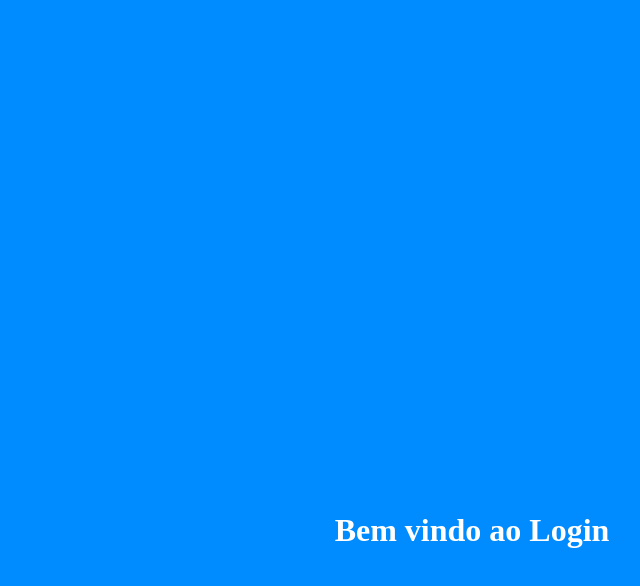
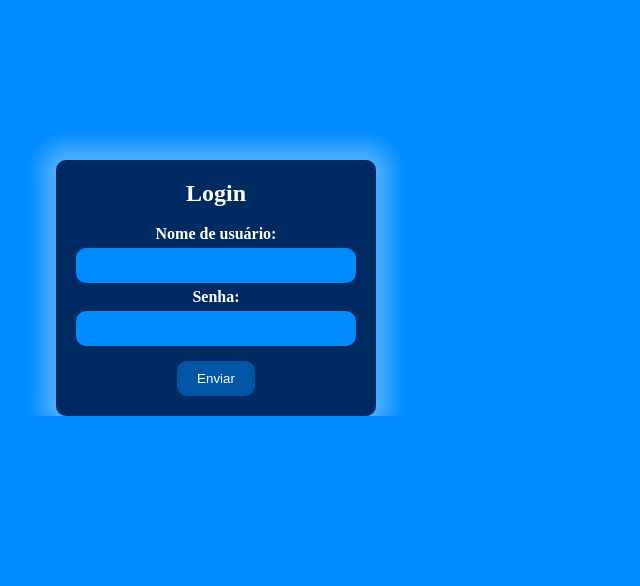
Before and after one commit to almeidaairam/SportLife, a React (Vite) app in the folder SportLife0.0.1/: page /login in a window 1280 px wide. Shown: the top 586 px of the page, without its empty margins (392-1032 px from the left). Built offline with nearby package versions, Linux system fonts and the light colour scheme.

Commit message:
01/11/2023

```diff
--- a/SportLife0.0.1/src/Components/Footer/footer.css
+++ b/SportLife0.0.1/src/Components/Footer/footer.css
@@ -5,7 +5,7 @@ section {
 }
 
 footer {
-	margin-top: 100%;
+	margin-top: 60vh;
 	font-family: 'Poppins', sans-serif;
 	background-color: #002A62;
 	color: #fff;
--- a/SportLife0.0.1/src/index.css
+++ b/SportLife0.0.1/src/index.css
@@ -1,10 +1,11 @@
-*{
+ *{
   margin: 0;
   padding: 0;
   box-sizing: border-box;
+	overflow-x: hidden;
 }
-
-/* :root {
+/*
+:root {
   font-family: Inter, system-ui, Avenir, Helvetica, Arial, sans-serif;
   line-height: 1.5;
   font-weight: 400;
@@ -69,4 +70,4 @@ button:focus-visible {
   button {
     background-color: #f9f9f9;
   }
-} */
+}  */
--- a/SportLife0.0.1/src/pages/cadastro/cadastro.css
+++ b/SportLife0.0.1/src/pages/cadastro/cadastro.css
@@ -1,13 +1,5 @@
 *{
   box-sizing: border-box;
-}
-
-#root {
-  max-width: 1280px;
-  margin-top: 20vh;
-  margin-left: 35vw;
-  padding: 2rem;
-  text-align: center;
 }
 
 body {
@@ -15,6 +7,10 @@ body {
 }
 
 form {
+  padding: 2rem;
+  text-align: center;
+  margin-top: 20vh;
+  margin-left: 35vw;
   width: 1000px;
   background-color: #002A62;
   padding: 20px;
--- a/SportLife0.0.1/src/pages/cadastro/index.tsx
+++ b/SportLife0.0.1/src/pages/cadastro/index.tsx
@@ -7,10 +7,9 @@ import { useState } from 'react'
 export function Cadastro(){
     const [formData, setFormData] = useState({
         nome: '',
-        cpf: '',
-        telefone: '',
+        user: '',
         email: '',
-        valorGasto: '',
+        senha: '',
     });
 
     const handleChange = (e: React.ChangeEvent<HTMLInputElement>) => {
@@ -46,7 +45,7 @@ export function Cadastro(){
                     <input
                         type="text"
                         name="nome de usuário"
-                        value={formData.cpf}
+                        value={formData.user}
                         onChange={handleChange}
                         required
                     />
@@ -56,7 +55,7 @@ export function Cadastro(){
                     <input
                         type="email"
                         name="e-mail"
-                        value={formData.telefone}
+                        value={formData.email}
                         onChange={handleChange}
                         required
                     />
@@ -66,7 +65,7 @@ export function Cadastro(){
                     <input
                         type="password"
                         name="senha"
-                        value={formData.valorGasto}
+                        value={formData.senha}
                         onChange={handleChange}
                         required
                     />
--- a/SportLife0.0.1/src/pages/home/home.css
+++ b/SportLife0.0.1/src/pages/home/home.css
@@ -1,5 +1,5 @@
+
 body{
-    height: 1080px;
     background-color:  rgb(0, 140, 255);
 }
 
--- a/SportLife0.0.1/src/pages/login/index.tsx
+++ b/SportLife0.0.1/src/pages/login/index.tsx
@@ -1,13 +1,58 @@
 // import { Link } from 'react-router-dom'
+import '../login/login.css'
+import { useState } from 'react'
+
 
 
 export function Login(){
-    return(
+    const [formData, setFormData] = useState({
+        user: '',
+        senha: '',
+    });
 
-        <div>
-            <h1>Bem vindo ao Login</h1>
+    const handleChange = (e: React.ChangeEvent<HTMLInputElement>) => {
+        const { name, value } = e.target;
+        setFormData({
+            ...formData,
+            [name]: value,
+        });
+    };
+
+    const handleSubmit = (e: React.FormEvent) => {
+        e.preventDefault();
+        // Aqui você pode enviar os dados do cliente para onde desejar
+        console.log('Dados do cliente:', formData);
+    };
+
+    return (
+        <div >
+            <form onSubmit={handleSubmit}>
+                <div>
+                    <h2>Login</h2>
+                    <br />
+                    <label>Nome de usuário:</label>
+                    <input
+                        type="text"
+                        name="nome de usuário"
+                        value={formData.user}
+                        onChange={handleChange}
+                        required
+                    />
+                </div>
+                <div>
+                    <label>Senha:</label>
+                    <input
+                        type="password"
+                        name="senha"
+                        value={formData.senha}
+                        onChange={handleChange}
+                        required
+                    />
+                </div>
+                <button id="btt" type="submit">Enviar</button>
+            </form>
         </div>
+    );
+}
 
-    )
-
-}
+export default Login;
--- /dev/null
+++ b/SportLife0.0.1/src/pages/login/login.css
@@ -0,0 +1,60 @@
+*{
+    box-sizing: border-box;
+  }
+
+  body {
+    background-color:  rgb(0, 140, 255);
+  }
+
+  form {
+    padding: 2rem;
+    text-align: center;
+    margin-top: 20vh;
+    margin-left: 35vw;
+    width: 1000px;
+    background-color: #002A62;
+    padding: 20px;
+    display: flex;
+    flex-direction: column;
+    width: 25vw;
+    border-radius: 10px;
+    box-shadow: 0px 0px 20px 15px rgba(255, 255, 255, 0.3);
+  }
+
+  h2 {
+    text-align: center;
+    color: #fff;
+  }
+
+  label {
+    margin-top: 10px;
+    font-weight: bold;
+    color: #fff;
+  }
+
+  input {
+    width: 100%;
+    padding: 10px;
+    margin: 5px 0;
+    border: none;
+    border-radius: 10px;
+    background-color: rgb(0, 140, 255);
+  }
+
+  #btt {
+    border: none;
+    border-radius: 10px;
+    margin: 0 auto;
+    margin-top: 10px;
+    padding: 10px 20px;
+    color: #fff;
+    background-color: #0055a5;
+    color: #fff;
+    cursor: pointer;
+  }
+
+  #btt:hover {
+    background-color: #43a4ff;
+    color: #fff;
+    transition: 1s;
+  }
```
